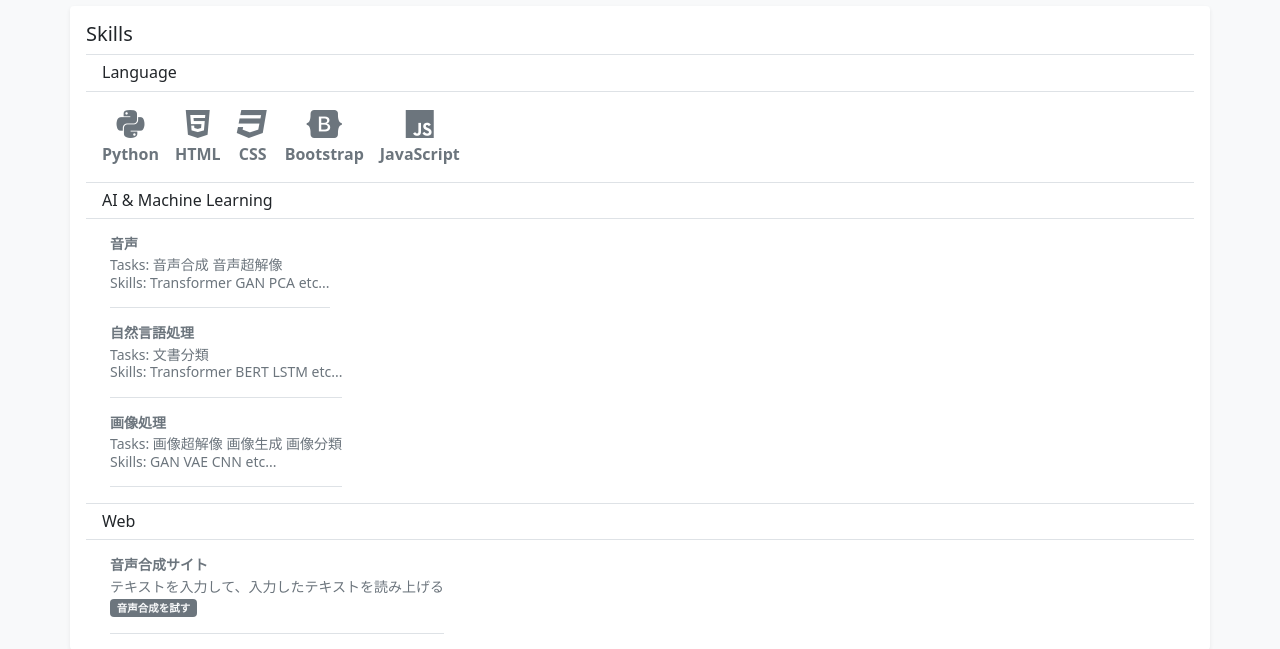
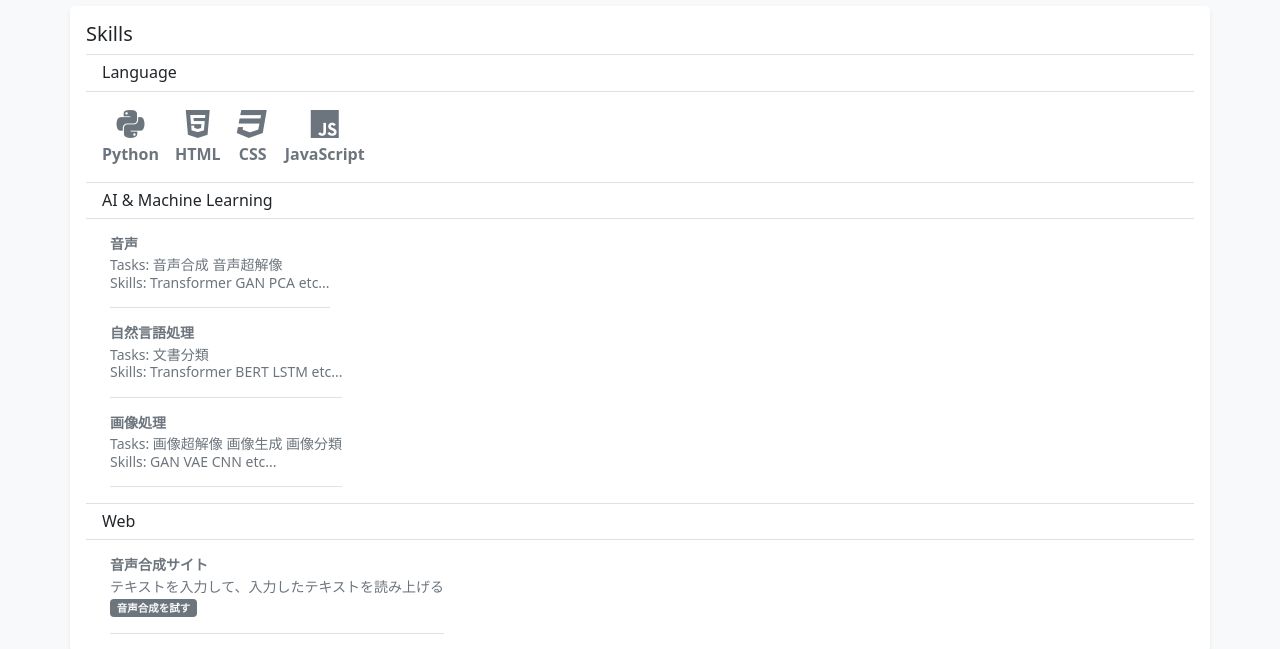
Before and after one commit to ryutarotus/speech-lab, a Django app: page /author/ in a window 1280 px wide. Shown: the part 787-1436 px from the top of the page. Run offline with Django 3.2, Linux system fonts and the light colour scheme; parts of the project's set-up code (start-up, migrations or seed data) failed here and were passed over; some libraries are stand-ins or nearby versions.

Commit message:
update author page and read with datauri

```diff
--- a/templates/author.html
+++ b/templates/author.html
@@ -103,10 +103,10 @@
         <i class="fa-brands fa-css3 fa-2x"></i>
         <strong class="d-block text-gray-dark">CSS</strong>
         </center>
-        <center class="ms-3">
+        <!--<center class="ms-3">
         <i class="fa-brands fa-bootstrap fa-2x"></i>
         <strong class="d-block text-gray-dark">Bootstrap</strong>
-        </center>
+        </center>-->
         <center class="ms-3">
         <i class="fa-brands fa-js fa-2x"></i>
         <strong class="d-block text-gray-dark">JavaScript</strong>
```
